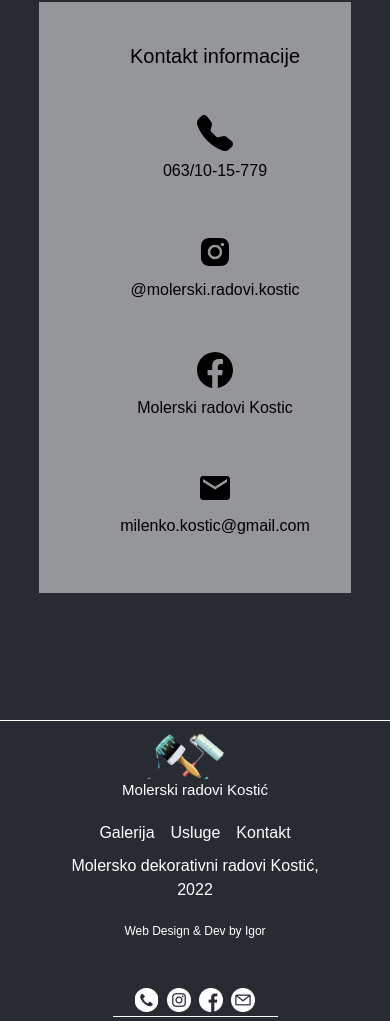
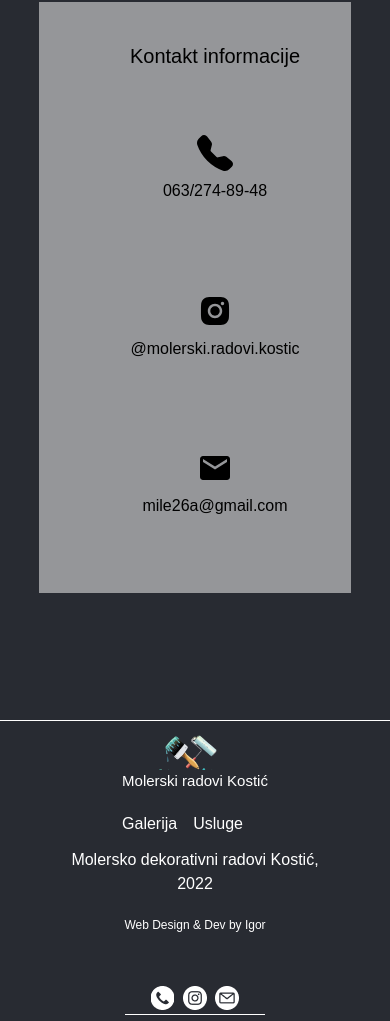
Before and after one commit to igorBudimirDev/paint-construction-website, a React (Create React App) app: page / in a window 390 px wide. Shown: the part 3247-4268 px from the top of the page. Built offline with nearby package versions, Linux system fonts and the light colour scheme; the HTML template or start-up script is replaced by a standard one.

Commit message:
commit 15.1

```diff
--- a/src/AnimatedRoutes.jsx
+++ b/src/AnimatedRoutes.jsx
@@ -2,7 +2,6 @@ import { Routes, Route, useLocation } from "react-router-dom";
 import Home from "./pages/home/Home";
 import Galerija from "./pages/gallery/Galerija";
 import Tehnike from "./pages/tehnike/Tehnike";
-import Kontakt from "./pages/Kontakt";
 import ErrorPage from "./pages/ErrorPage";
 
 import { AnimatePresence } from "framer-motion";
@@ -15,7 +14,6 @@ const AnimatedRoutes = () => {
         <Route path="/" element={<Home />} />
         <Route path="/tehnike" element={<Tehnike />} />
         <Route path="/galerija" element={<Galerija />} />
-        <Route path="/kontakt" element={<Kontakt />} />
         <Route path="*" element={<ErrorPage />} />
       </Routes>
     </AnimatePresence>
--- a/src/Footer.jsx
+++ b/src/Footer.jsx
@@ -1,7 +1,6 @@
 import React from "react";
 import KosticLogo from "./assets/logo.png";
 import { Link } from "react-router-dom";
-import CustomFB from "./assets/facebook-icon.png";
 import CustomIG from "./assets/instagram-icon.png";
 import CustomMail from "./assets/gmail-icon.png";
 import CustomPhone from "./assets/phone-call-icon.png";
@@ -23,9 +22,6 @@ const Footer = () => {
             <Link to="/usluge" className="text-md text-white">
               Usluge
             </Link>
-            <Link to="/kontakt" className="text-md text-white">
-              Kontakt
-            </Link>
           </div>
         </div>
         <div className="footer__content__middle pb-10 flex flex-col justify-end items-center md:h-[100%]">
@@ -38,15 +34,15 @@ const Footer = () => {
           </span>
         </div>
         <div className="footer__content__right flex items-center md:h-[80%] md:items-end">
-          <div className="footer__content__right-icons w-[165px] flex justify-center pb-1 border-b-white border-b gap-2 md:h-[13%]">
-            <a target= "blank" href="/">
+          <div className="footer__content__right-icons w-[140px] flex justify-center pb-1 border-b-white border-b gap-2 md:h-[13%]">
+            <a target="blank" href="/">
               <img src={CustomPhone} alt="" />
             </a>
-            <a target="blank" href="https://www.instagram.com/molerski_radovi_milenko_kostic/">
+            <a
+              target="blank"
+              href="https://www.instagram.com/molerski_radovi_milenko_kostic/"
+            >
               <img src={CustomIG} alt="" />
-            </a>
-            <a target="blank" href="https://www.facebook.com/mile26a">
-              <img src={CustomFB} alt="" />
             </a>
 
             <a target="blank" href="/">
--- a/src/Navbar.jsx
+++ b/src/Navbar.jsx
@@ -37,9 +37,6 @@ const Navbar = () => {
             Galerija
           </Link>
 
-          <Link className="mx-[7px] text-[15px] text-white" to="/kontakt">
-            Kontakt
-          </Link>
         </div>
         <div className="w-[30%]block text-black-500 md:hidden">
           <HiMenu
@@ -70,9 +67,6 @@ const Navbar = () => {
           <Link onClick={handleNav} className="text-4xl" to="/galerija">
             GALERIJA
           </Link>
-          <Link onClick={handleNav} className="text-4xl" to="/kontakt">
-            KONTAKT
-          </Link>
         </div>
       </div>
     </div>
--- a/src/index.css
+++ b/src/index.css
@@ -33,3 +33,25 @@ body {
 .tehnike__hero--container--video video {
   border-radius: 10px;
 }
+.backdrop {
+  position: absolute;
+  top: 0;
+  left: 0;
+  height: 100%;
+  width: 100%;
+  background: #000000e1;
+  display: flex;
+  align-items: center;
+  justify-content: center;
+}
+.modal {
+  width: clamp(50%, 700px, 90%);
+  height: min(50%, 300px);
+
+  margin: auto;
+  padding: 0 2 rem;
+  border-radius: 12px;
+  display: flex;
+  flex-direction: column;
+  align-items: center;
+}
--- a/src/pages/home/HomeHero.jsx
+++ b/src/pages/home/HomeHero.jsx
@@ -1,3 +1,4 @@
+import { useState } from "react";
 const HomeHero = () => {
   const scrollToSection = () => {
     const uslugeItem = document.getElementsByClassName("usluge");
@@ -17,9 +18,11 @@ const HomeHero = () => {
             </h1>
           </div>
           <div className="hero__container__content--buttons flex gap-6 md:flex-row md:gap-6">
-            <button className="w-[120px] px-3 py-1 mx-1 border-solid border-white border-2 text-[20px] text-white hover:bg-white-overlay-color hover:text-black">
+            <button className="w-[120px] px-3 py-1 mx-1 border-solid border-white border-2 text-[20px] text-white hover:bg-white-overlay-color hover:text-black"
+            >
               Kontakt
             </button>
+
             <button
               className="w-[120px] px-3 py-1 mx-1 border-solid border-white border-2 text-[20px] text-white hover:bg-white-overlay-color hover:text-black"
               onClick={scrollToSection}
--- a/src/pages/home/HomeKontakt.jsx
+++ b/src/pages/home/HomeKontakt.jsx
@@ -1,36 +1,31 @@
 import { AiFillInstagram } from "react-icons/ai";
-import { BsFacebook } from "react-icons/bs";
 import { BsTelephoneFill } from "react-icons/bs";
-import {MdEmail} from "react-icons/md"
+import { MdEmail } from "react-icons/md";
 const Home_kontakt = () => {
   return (
     <div className="kontakt h-screen bg-dark-gray-color flex justify-center items-center ">
-      <div className="kontakt__wrapper h-[70%] w-[80%] bg-white-overlay-color pl-10 flex justify-center md:justify-start">
+      <div className="kontakt__wrapper h-[70%] w-[80%] bg-white-overlay-color pl-10 flex justify-center">
         <div className="h-[80%]">
-          <h3 className="pt-10 pb-20 text-center text-2xl font-light md:text-4xl md:text-left md:pl-[20px] mobile:text-xl mobile:pb-5">
+          <h3 className="pt-10 pb-20 text-center text-2xl font-light md:text-4xl md:pl-[20px] mobile:text-xl mobile:pb-5">
             Kontakt informacije
           </h3>
-          <div className="kontakt__content h-[100%] flex flex-col items-center text-center md:text-left md:px-[20px] justify-around md:items-start">
+          <div className="kontakt__content h-[100%] flex flex-col items-center text-center md:px-[20px] justify-around">
             <div className="kontakt__content--phone flex flex-col items-center md:flex-row">
-              <BsTelephoneFill className=" text-4xl"/>
-              <span className="text-[1em] sm:text-2xl mt-2 md:mt-0 md:ml-5 md:text-4xl font-light">063/10-15-779</span>
+              <BsTelephoneFill className=" text-4xl" />
+              <span className="text-[1em] sm:text-2xl mt-2 md:mt-0 md:ml-5 md:text-4xl font-light">
+                063/274-89-48
+              </span>
             </div>
             <div className="kontakt__content--phone flex flex-col items-center md:flex-row">
-              <AiFillInstagram className=" text-4xl"/>
+              <AiFillInstagram className=" text-4xl" />
               <span className="text-[1em] sm:text-2xl mt-2 md:mt-0 md:ml-5 md:text-4xl font-light">
                 @molerski.radovi.kostic
               </span>
             </div>
             <div className="kontakt__content--phone flex flex-col items-center md:flex-row">
-              <BsFacebook className=" text-4xl"/>
+              <MdEmail className=" text-4xl" />
               <span className="text-[1em] sm:text-2xl mt-2 md:mt-0 md:ml-5 md:text-4xl font-light">
-                Molerski radovi Kostic
-              </span>
-            </div>
-            <div className="kontakt__content--phone flex flex-col items-center md:flex-row">
-              <MdEmail className=" text-4xl"/>
-              <span className="text-[1em] sm:text-2xl mt-2 md:mt-0 md:ml-5 md:text-4xl font-light">
-                milenko.kostic@gmail.com
+                mile26a@gmail.com
               </span>
             </div>
           </div>
--- a/src/pages/tehnike/TehnikeContent.jsx
+++ b/src/pages/tehnike/TehnikeContent.jsx
@@ -58,7 +58,7 @@ const TehnikeContent = () => {
         </p>
       </div>
 
-      <div className="tehnike__content__3 flex max-w-[1022px] pb-11 flex-col justify-between items-center md:flex-row-reverse">
+      <div className="tehnike__content__3 flex max-w-[1022px] pb-11 flex-col justify-between items-center gap-10 md:flex-row-reverse">
         <div className="tehnike_-content__3--imgdiv">
           <h2 className="text-3xl pb-10 text-white text-center font-light md:text-left md:text-4xl lg:text-6xl">CALCE CRUDA</h2>
           <img src={CalceImg} alt="" />
@@ -73,7 +73,7 @@ const TehnikeContent = () => {
         </p>
       </div>
 
-      <div className="tehnike__content__4 flex max-w-[1022px] pb-11 flex-col justify-between items-center md:flex-row">
+      <div className="tehnike__content__4 flex max-w-[1022px] pb-11 flex-col justify-between items-center gap-10 md:flex-row">
         <div className="tehnike_-content__4--imgdiv">
           <h2 className="text-3xl pb-10 text-white text-center font-light md:text-4xl md:text-left lg:text-6xl">OCEANO</h2>
           <img src={OceanoIng} alt="" />
@@ -86,7 +86,7 @@ const TehnikeContent = () => {
         </p>
       </div>
 
-      <div className="tehnike__content__5 flex max-w-[1022px] pb-11 flex-col justify-between items-center md:flex-row-reverse">
+      <div className="tehnike__content__5 flex max-w-[1022px] pb-11 flex-col justify-between items-center gap-10 md:flex-row-reverse">
         <div className="tehnike_-content__5--imgdiv">
           <h2 className="text-3xl pb-10 text-white font-light text-center md:text-left md:text-4xl lg:text-6xl">OTTOCENTO</h2>
           <img src={OttocentoImg} alt="" />
```
